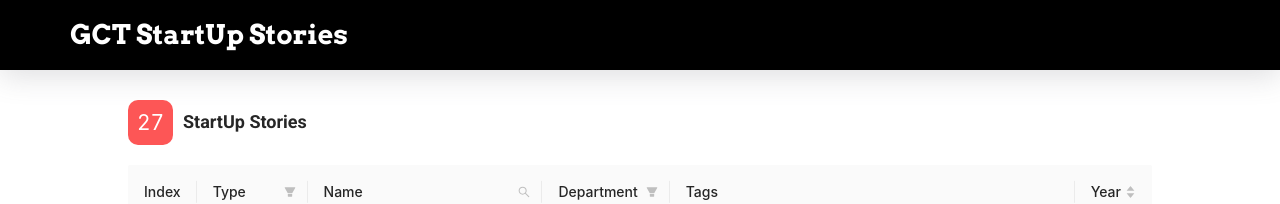
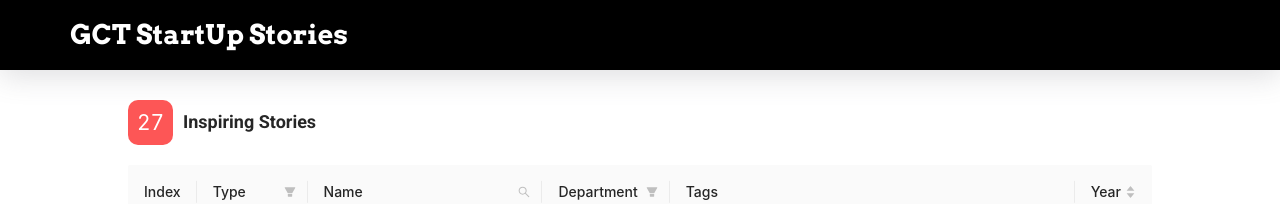
Before and after one commit to jeremyasirwaad/Startup-stories, a React (Create React App) app: page / in a window 1280 px wide. Shown: the top 204 px of the page. Built offline with nearby package versions, Linux system fonts and the light colour scheme.

Commit message:
change heading

```diff
--- a/src/Table.js
+++ b/src/Table.js
@@ -292,7 +292,7 @@ export const Table1 = () => {
 				<div className="tablecontainer">
 					<div className="titlediv">
 						<div className="badgeno">{mydata.length}</div>
-						<span>StartUp Stories</span>
+						<span>Inspiring Stories</span>
 					</div>
 					<Table
 						columns={columns}
```
